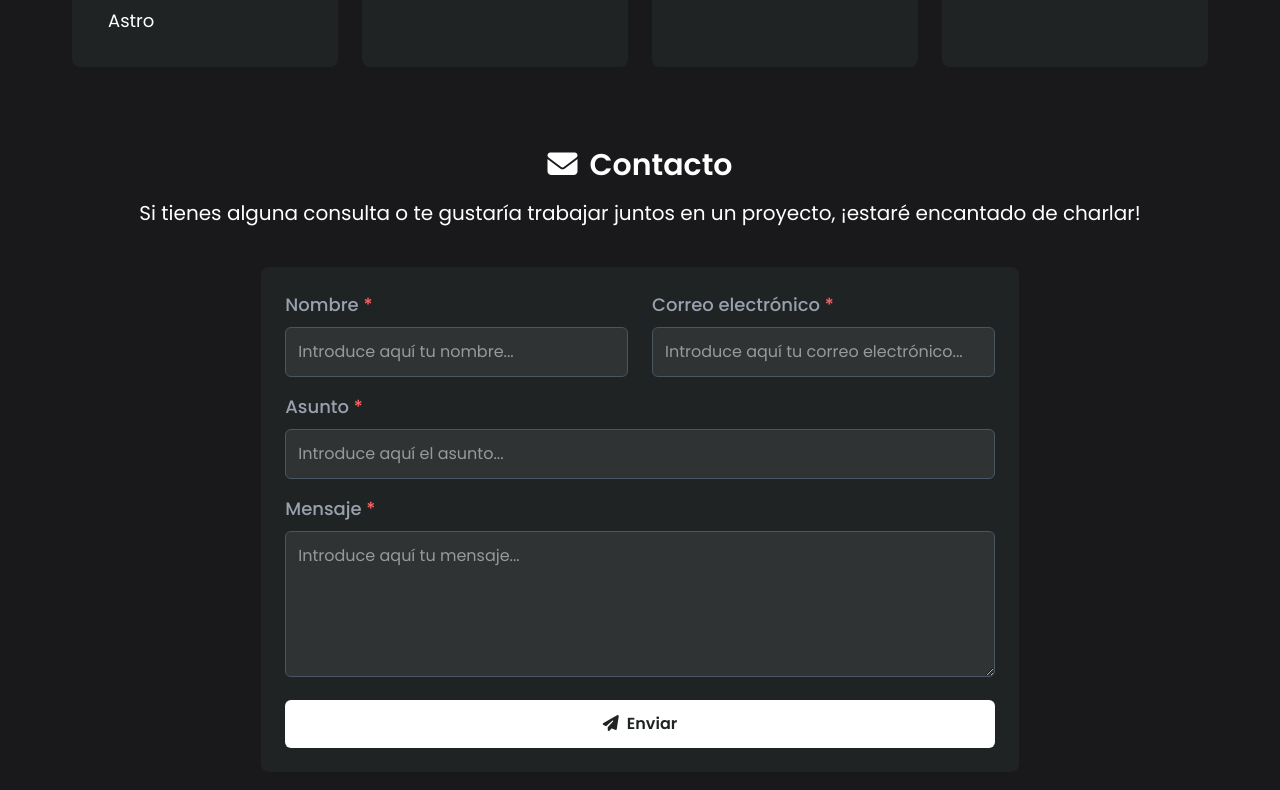
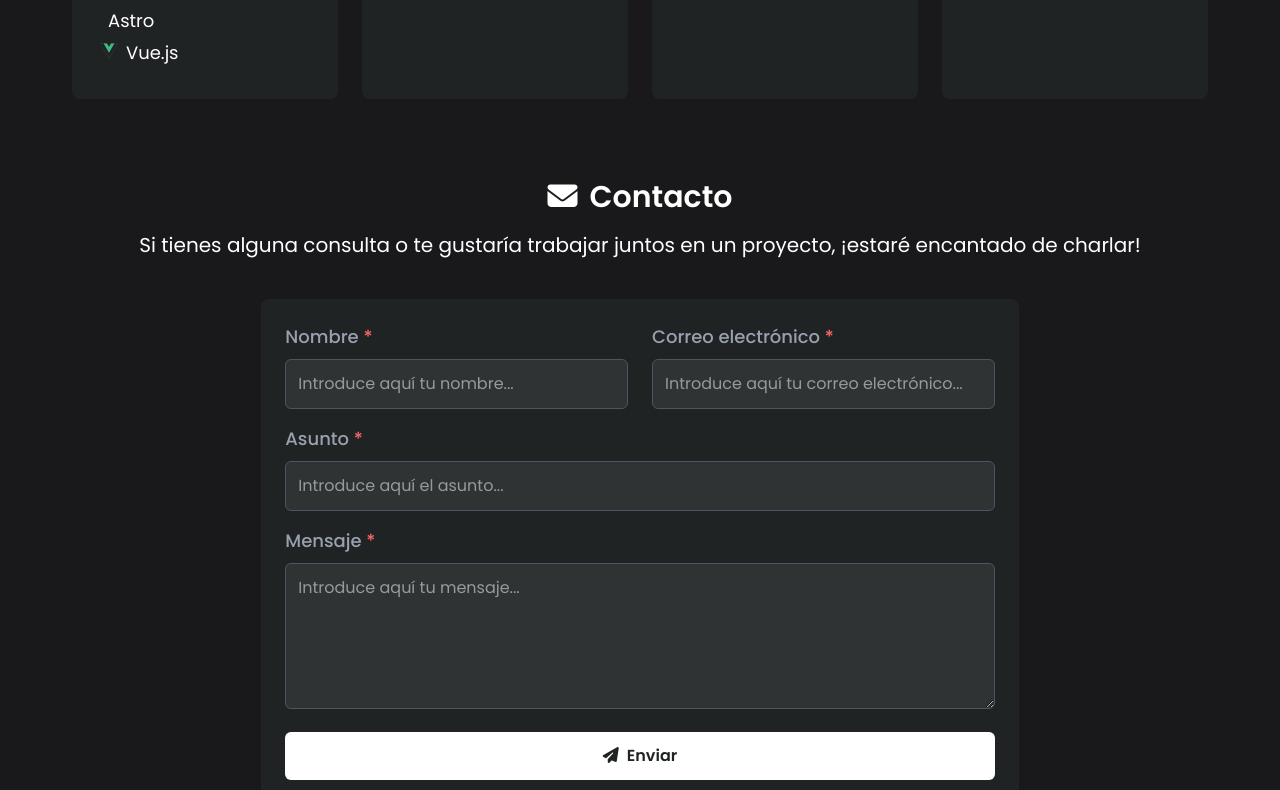
Before and after one commit to Zexxno/Portfolio, an Astro site: page / in a window 1280 px wide. Shown: the part 2350-3140 px from the top of the page. Built offline with nearby package versions, Linux system fonts and the light colour scheme; Astro itself is replaced by a stand-in of ours; some icons are missing.

Commit message:
feat: Added Vue.js to skills list

```diff
--- a/src/components/Skills.astro
+++ b/src/components/Skills.astro
@@ -10,6 +10,7 @@
                 <p class="font-normal text-lg my-1"><i class="devicon-tailwindcss-original colored mr-2"></i>Tailwind CSS</p>
                 <p class="font-normal text-lg my-1"><i class="devicon-bootstrap-plain colored mr-2"></i>Bootstrap</p>
                 <p class="font-normal text-lg my-1"><i class="devicon-astro-plain colored mr-2"></i>Astro</p>
+                <p class="font-normal text-lg my-1"><i class="devicon-vuejs-plain colored mr-2"></i>Vue.js</p>
             </div>
         </div>
         <div class="bg-[#202323] p-4 rounded-lg flex flex-col hover:shadow-lg hover:shadow-[#ffd97b]/50 transition duration-300 ease-in-out">
```
